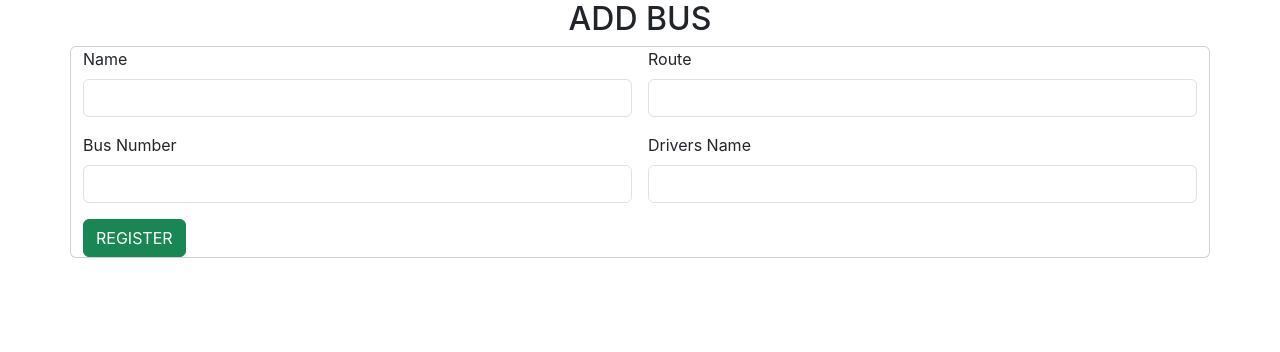
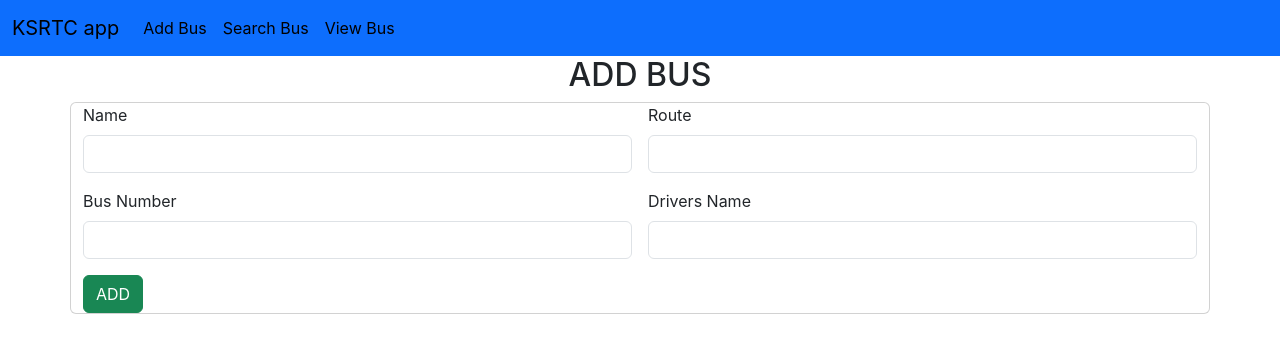
Before and after one commit to ashnadsilva23/bus-app-frontend, a React (Create React App) app: page /add in a window 1280 px wide. Shown: the top 352 px of the page. Built offline with nearby package versions, Linux system fonts and the light colour scheme.

Commit message:
project completed

```diff
--- a/src/components/AddBus.jsx
+++ b/src/components/AddBus.jsx
@@ -2,6 +2,7 @@
 import React, { useState } from 'react'
 import axios from 'axios'
 import { Link } from 'react-router-dom'
+import Navbar from './Navbar'
 
 const AddBus = () => {
     const [data, setData] = useState({
@@ -33,6 +34,7 @@
 
 return (
     <div>
+        <Navbar/>
 
         <div className="container">
         <div className="card-body"></div>
@@ -61,7 +63,7 @@
                         </div>
 
                         <div className="col col-12 col-sm-6 col-md-6 col-lg-6 colxl-6 col-xxl-6">
-                            <button className="btn btn-success" onClick={readValue}>REGISTER </button>
+                            <button className="btn btn-success" onClick={readValue}>ADD </button>
                         </div>
                     </div>
                 </div>
--- a/src/components/AddUser.jsx
+++ b/src/components/AddUser.jsx
@@ -1,6 +1,7 @@
 import React, { useState } from 'react'
 import axios from 'axios'
 import { Link } from 'react-router-dom'
+import Navbar from './Navbar'
 
 const AddUser = () => {
     const [data, changeData] = useState({
@@ -41,6 +42,7 @@
     }
     return (
         <div>
+            <Navbar/>
             <h1 align="center"><u>SIGN UP</u></h1><br></br>
             <div className="card">
   <div class="card-body">
--- a/src/components/LoginUser.jsx
+++ b/src/components/LoginUser.jsx
@@ -1,6 +1,7 @@
 import React, { useState } from 'react'
 import axios from 'axios'
 import { Link } from 'react-router-dom'
+import Navbar from './Navbar'
 
 const Login = () => {
 
@@ -39,6 +40,7 @@
     }
     return (
         <div>
+            <Navbar/>
 
             <h1 align="center"><u>Login</u></h1>
             <div className="container">
--- /dev/null
+++ b/src/components/Navbar.jsx
@@ -0,0 +1,34 @@
+import React from 'react'
+import { Link } from 'react-router-dom'
+
+const Navbar = () => {
+  return (
+    <div><nav class="navbar navbar-expand-lg bg-primary">
+    <div class="container-fluid">
+      <Link class="navbar-brand" to="#">KSRTC app</Link>
+      <button class="navbar-toggler" type="button" data-bs-toggle="collapse" data-bs-target="#navbarNav" aria-controls="navbarNav" aria-expanded="false" aria-label="Toggle navigation">
+        <span class="navbar-toggler-icon"></span>
+      </button>
+      <div class="collapse navbar-collapse" id="navbarNav">
+        <ul class="navbar-nav">
+
+          <li class="nav-item">
+            <Link class="nav-link active" aria-current="page" to="/add">Add Bus</Link>
+          </li>
+          <li class="nav-item">
+            <Link class="nav-link active"  to="/search">Search  Bus</Link>
+          </li>
+          <li class="nav-item">
+            <Link class="nav-link active"  to="/view">View  Bus</Link>
+          </li>
+
+        </ul>
+      </div>
+    </div>
+  </nav>
+
+    </div>
+  )
+}
+
+export default Navbar
```
